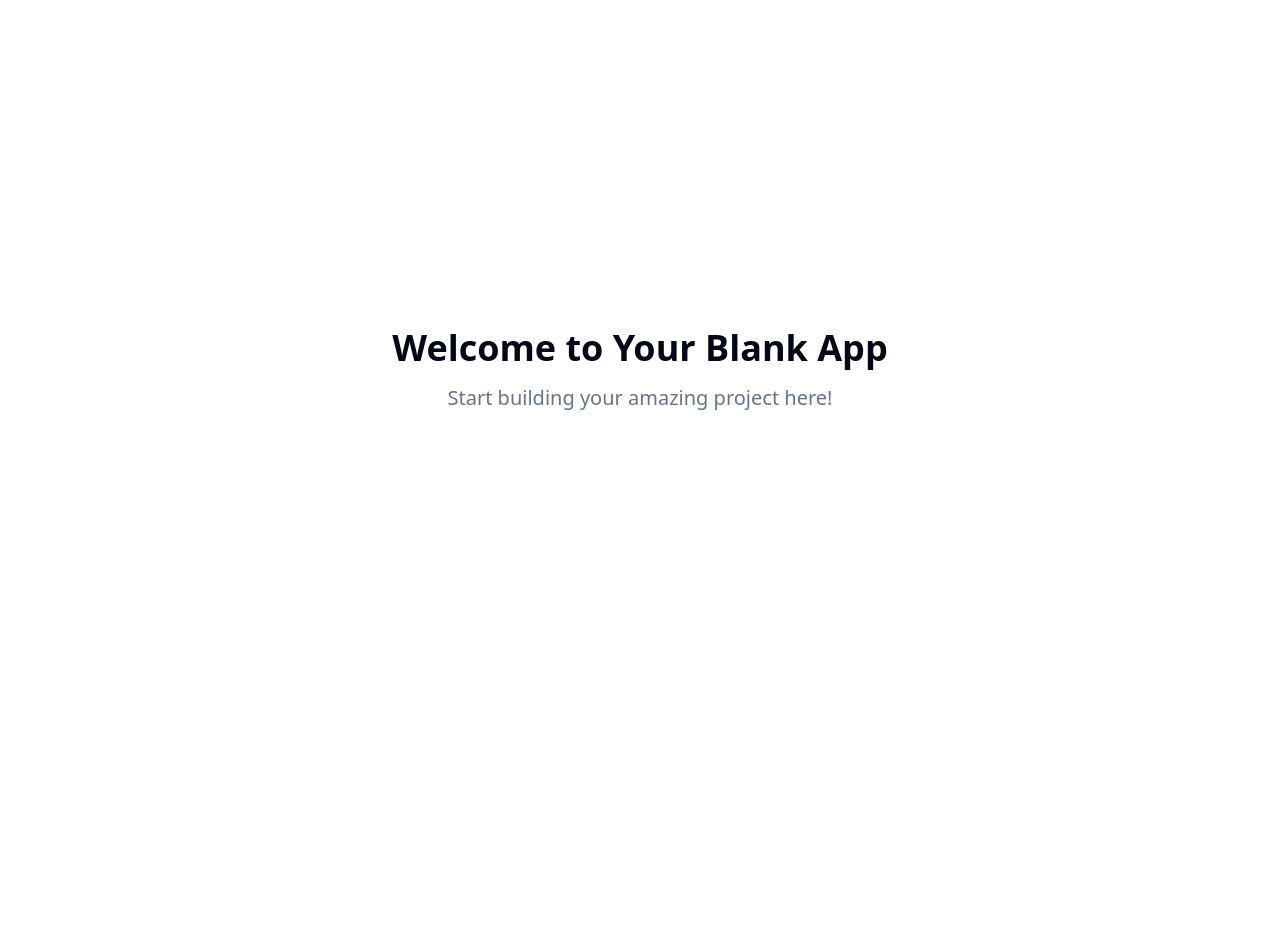
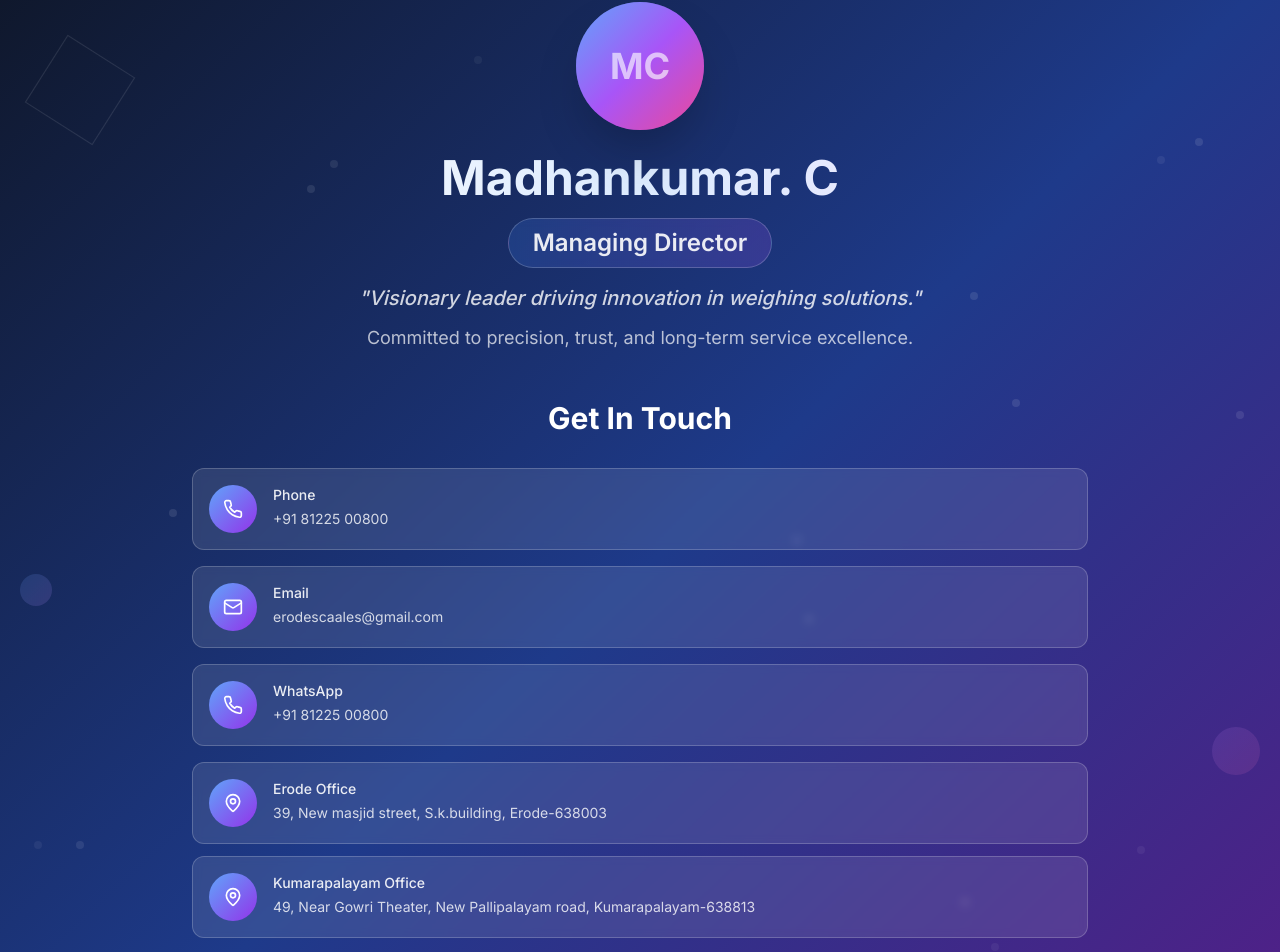
Before and after one commit to ashwin-graphics/erode-scales-digital-card-07, a React (Vite) app: page / in a window 1280 px wide. Shown: the part 30-982 px from the top of the page. Before the commit the page ends 800 px from the top, so only its background shows below. Built offline with nearby package versions, Linux system fonts and the light colour scheme.

Commit message:
Create digital visiting card website

```diff
--- a/index.html
+++ b/index.html
@@ -1,20 +1,23 @@
+
 <!DOCTYPE html>
 <html lang="en">
   <head>
     <meta charset="UTF-8" />
     <meta name="viewport" content="width=device-width, initial-scale=1.0" />
-    <title>erode-scales-digital-card</title>
-    <meta name="description" content="Lovable Generated Project" />
-    <meta name="author" content="Lovable" />
+    <title>Madhankumar. C - Digital Visiting Card</title>
+    <meta name="description" content="Digital Visiting Card of Madhankumar. C, Managing Director - Visionary leader driving innovation in weighing solutions." />
+    <meta name="author" content="Madhankumar. C" />
 
-    <meta property="og:title" content="erode-scales-digital-card" />
-    <meta property="og:description" content="Lovable Generated Project" />
+    <meta property="og:title" content="Madhankumar. C - Managing Director" />
+    <meta property="og:description" content="Visionary leader driving innovation in weighing solutions. Committed to precision, trust, and long-term service excellence." />
     <meta property="og:type" content="website" />
     <meta property="og:image" content="https://lovable.dev/opengraph-image-p98pqg.png" />
 
     <meta name="twitter:card" content="summary_large_image" />
     <meta name="twitter:site" content="@lovable_dev" />
     <meta name="twitter:image" content="https://lovable.dev/opengraph-image-p98pqg.png" />
+
+    <link href="https://fonts.googleapis.com/css2?family=Inter:wght@300;400;500;600;700;800&display=swap" rel="stylesheet">
   </head>
 
   <body>
--- /dev/null
+++ b/src/components/BackgroundPattern.tsx
@@ -0,0 +1,33 @@
+
+const BackgroundPattern = () => {
+  return (
+    <div className="absolute inset-0 overflow-hidden">
+      {/* Animated gradient background */}
+      <div className="absolute inset-0 bg-gradient-to-br from-slate-900 via-blue-900 to-purple-900"></div>
+
+      {/* Floating particles */}
+      <div className="absolute inset-0">
+        {[...Array(20)].map((_, i) => (
+          <div
+            key={i}
+            className="absolute w-2 h-2 bg-white/10 rounded-full animate-pulse"
+            style={{
+              left: `${Math.random() * 100}%`,
+              top: `${Math.random() * 100}%`,
+              animationDelay: `${Math.random() * 3}s`,
+              animationDuration: `${3 + Math.random() * 2}s`
+            }}
+          ></div>
+        ))}
+      </div>
+
+      {/* Geometric shapes */}
+      <div className="absolute top-20 left-10 w-20 h-20 border border-white/10 rotate-45 animate-spin" style={{ animationDuration: '20s' }}></div>
+      <div className="absolute bottom-20 right-10 w-16 h-16 border border-white/10 rotate-12 animate-bounce" style={{ animationDuration: '3s' }}></div>
+      <div className="absolute top-1/2 left-5 w-8 h-8 bg-gradient-to-br from-blue-400/20 to-purple-400/20 rounded-full animate-pulse"></div>
+      <div className="absolute bottom-1/3 right-5 w-12 h-12 bg-gradient-to-br from-purple-400/20 to-pink-400/20 rounded-full animate-pulse" style={{ animationDelay: '1s' }}></div>
+    </div>
+  );
+};
+
+export default BackgroundPattern;
--- /dev/null
+++ b/src/components/ContactCard.tsx
@@ -0,0 +1,94 @@
+
+import { Phone, Mail, MapPin, Instagram, Facebook } from 'lucide-react';
+
+interface ContactCardProps {
+  icon: React.ReactNode;
+  title: string;
+  content: string;
+  link?: string;
+  className?: string;
+}
+
+const ContactItem = ({ icon, title, content, link, className = "" }: ContactCardProps) => {
+  const Element = link ? 'a' : 'div';
+
+  return (
+    <Element
+      href={link}
+      target={link ? "_blank" : undefined}
+      rel={link ? "noopener noreferrer" : undefined}
+      className={`flex items-start space-x-4 p-4 bg-white/10 backdrop-blur-sm rounded-xl border border-white/20 hover:bg-white/20 transition-all duration-300 hover:scale-105 cursor-pointer ${className}`}
+    >
+      <div className="flex-shrink-0 w-12 h-12 bg-gradient-to-br from-blue-400 to-purple-600 rounded-full flex items-center justify-center text-white">
+        {icon}
+      </div>
+      <div className="flex-1 min-w-0">
+        <h3 className="text-sm font-medium text-white/90 mb-1">{title}</h3>
+        <p className="text-white/80 text-sm break-words">{content}</p>
+      </div>
+    </Element>
+  );
+};
+
+const ContactCard = () => {
+  return (
+    <div className="space-y-4">
+      <ContactItem
+        icon={<Phone size={20} />}
+        title="Phone"
+        content="+91 81225 00800"
+        link="tel:+918122500800"
+      />
+
+      <ContactItem
+        icon={<Mail size={20} />}
+        title="Email"
+        content="erodescaales@gmail.com"
+        link="mailto:erodescaales@gmail.com"
+      />
+
+      <ContactItem
+        icon={<Phone size={20} />}
+        title="WhatsApp"
+        content="+91 81225 00800"
+        link="https://wa.me/918122500800"
+      />
+
+      <div className="space-y-3">
+        <ContactItem
+          icon={<MapPin size={20} />}
+          title="Erode Office"
+          content="39, New masjid street, S.k.building, Erode-638003"
+          link="https://maps.app.goo.gl/KUxj8dLZ4FkYaf5i8?g_st=ac"
+        />
+
+        <ContactItem
+          icon={<MapPin size={20} />}
+          title="Kumarapalayam Office"
+          content="49, Near Gowri Theater, New Pallipalayam road, Kumarapalayam-638813"
+          link="https://maps.app.goo.gl/BtQY4M9JATKCQjaf7?g_st=ac"
+        />
+      </div>
+
+      <div className="flex space-x-4">
+        <ContactItem
+          icon={<Instagram size={20} />}
+          title="Instagram"
+          content="@erode_scales"
+          link="https://www.instagram.com/erode_scales?igsh=ZGgxNTV5dmxzeDBm"
+          className="flex-1"
+        />
+
+        <ContactItem
+          icon={<Facebook size={20} />}
+          title="Facebook"
+          content="Erode Scales"
+          link="https://www.facebook.com/erode.scaales"
+          className="flex-1"
+        />
+      </div>
+    </div>
+  );
+};
+
+export default ContactCard;
--- /dev/null
+++ b/src/components/ProfileHeader.tsx
@@ -0,0 +1,46 @@
+
+import { useState, useEffect } from 'react';
+
+const ProfileHeader = () => {
+  const [isVisible, setIsVisible] = useState(false);
+
+  useEffect(() => {
+    setIsVisible(true);
+  }, []);
+
+  return (
+    <div className={`text-center space-y-6 transition-all duration-1000 ${isVisible ? 'opacity-100 translate-y-0' : 'opacity-0 translate-y-10'}`}>
+      <div className="relative">
+        <div className="w-32 h-32 mx-auto mb-6 relative">
+          <div className="w-full h-full bg-gradient-to-br from-blue-400 via-purple-500 to-pink-500 rounded-full flex items-center justify-center text-4xl font-bold text-white shadow-2xl">
+            MC
+          </div>
+          <div className="absolute inset-0 bg-gradient-to-br from-blue-400 via-purple-500 to-pink-500 rounded-full animate-pulse opacity-30"></div>
+        </div>
+      </div>
+
+      <div className="space-y-4">
+        <h1 className="text-4xl md:text-5xl font-bold bg-gradient-to-r from-white via-blue-100 to-purple-100 bg-clip-text text-transparent leading-tight">
+          Madhankumar. C
+        </h1>
+
+        <div className="inline-block px-6 py-2 bg-gradient-to-r from-blue-500/20 to-purple-500/20 rounded-full border border-white/20 backdrop-blur-sm">
+          <p className="text-xl md:text-2xl font-semibold text-white/90">
+            Managing Director
+          </p>
+        </div>
+
+        <div className="max-w-2xl mx-auto space-y-3 px-4">
+          <p className="text-lg md:text-xl text-white/80 font-medium italic">
+            "Visionary leader driving innovation in weighing solutions."
+          </p>
+          <p className="text-base md:text-lg text-white/70">
+            Committed to precision, trust, and long-term service excellence.
+          </p>
+        </div>
+      </div>
+    </div>
+  );
+};
+
+export default ProfileHeader;
--- a/src/pages/Index.tsx
+++ b/src/pages/Index.tsx
@@ -1,11 +1,38 @@
-// Update this page (the content is just a fallback if you fail to update the page)
+
+import ProfileHeader from '../components/ProfileHeader';
+import ContactCard from '../components/ContactCard';
+import BackgroundPattern from '../components/BackgroundPattern';
 
 const Index = () => {
   return (
-    <div className="min-h-screen flex items-center justify-center bg-background">
-      <div className="text-center">
-        <h1 className="text-4xl font-bold mb-4">Welcome to Your Blank App</h1>
-        <p className="text-xl text-muted-foreground">Start building your amazing project here!</p>
+    <div className="min-h-screen relative">
+      <BackgroundPattern />
+
+      <div className="relative z-10 container mx-auto px-4 py-8">
+        <div className="max-w-4xl mx-auto">
+          {/* Profile Header */}
+          <div className="mb-12">
+            <ProfileHeader />
+          </div>
+
+          {/* Contact Information */}
+          <div className="mb-8">
+            <h2 className="text-2xl md:text-3xl font-bold text-white mb-8 text-center">
+              Get In Touch
+            </h2>
+            <ContactCard />
+          </div>
+
+          {/* Footer */}
+          <div className="text-center pt-8 border-t border-white/20">
+            <p className="text-white/60 text-sm">
+              © 2024 Madhankumar. C - Managing Director
+            </p>
+            <p className="text-white/50 text-xs mt-2">
+              Precision • Trust • Excellence
+            </p>
+          </div>
+        </div>
       </div>
     </div>
   );
--- a/tailwind.config.ts
+++ b/tailwind.config.ts
@@ -1,3 +1,4 @@
+
 import type { Config } from "tailwindcss";
 
 export default {
@@ -18,6 +19,9 @@ export default {
 			}
 		},
 		extend: {
+			fontFamily: {
+				sans: ['Inter', 'sans-serif'],
+			},
 			colors: {
 				border: 'hsl(var(--border))',
 				input: 'hsl(var(--input))',
@@ -84,11 +88,33 @@ export default {
 					to: {
 						height: '0'
 					}
+				},
+				'fade-in': {
+					'0%': {
+						opacity: '0',
+						transform: 'translateY(10px)'
+					},
+					'100%': {
+						opacity: '1',
+						transform: 'translateY(0)'
+					}
+				},
+				'scale-in': {
+					'0%': {
+						transform: 'scale(0.95)',
+						opacity: '0'
+					},
+					'100%': {
+						transform: 'scale(1)',
+						opacity: '1'
+					}
 				}
 			},
 			animation: {
 				'accordion-down': 'accordion-down 0.2s ease-out',
-				'accordion-up': 'accordion-up 0.2s ease-out'
+				'accordion-up': 'accordion-up 0.2s ease-out',
+				'fade-in': 'fade-in 0.6s ease-out',
+				'scale-in': 'scale-in 0.4s ease-out'
 			}
 		}
 	},
```
